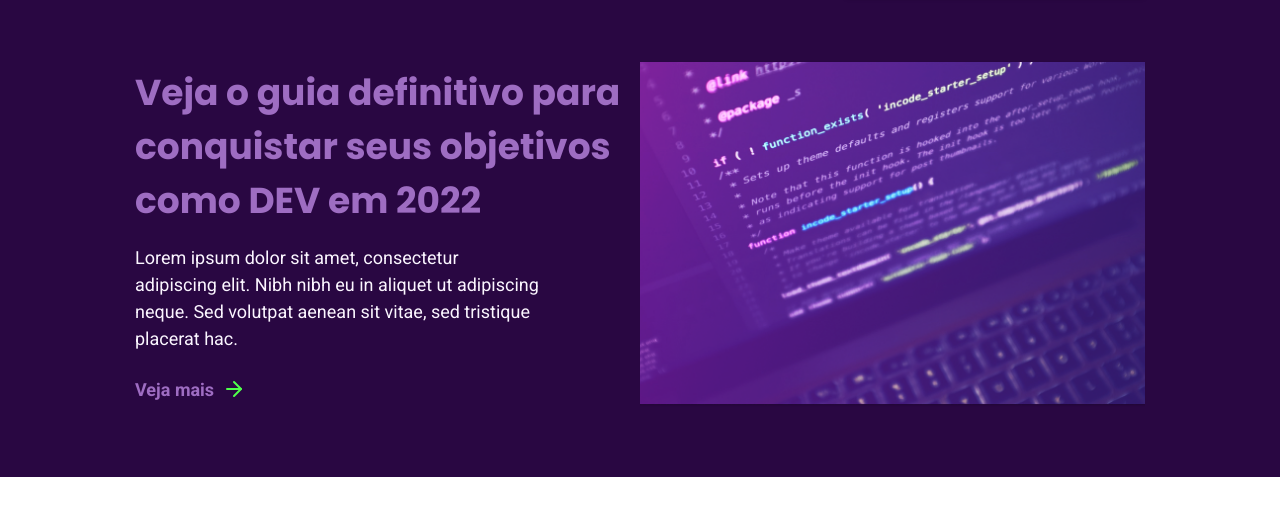
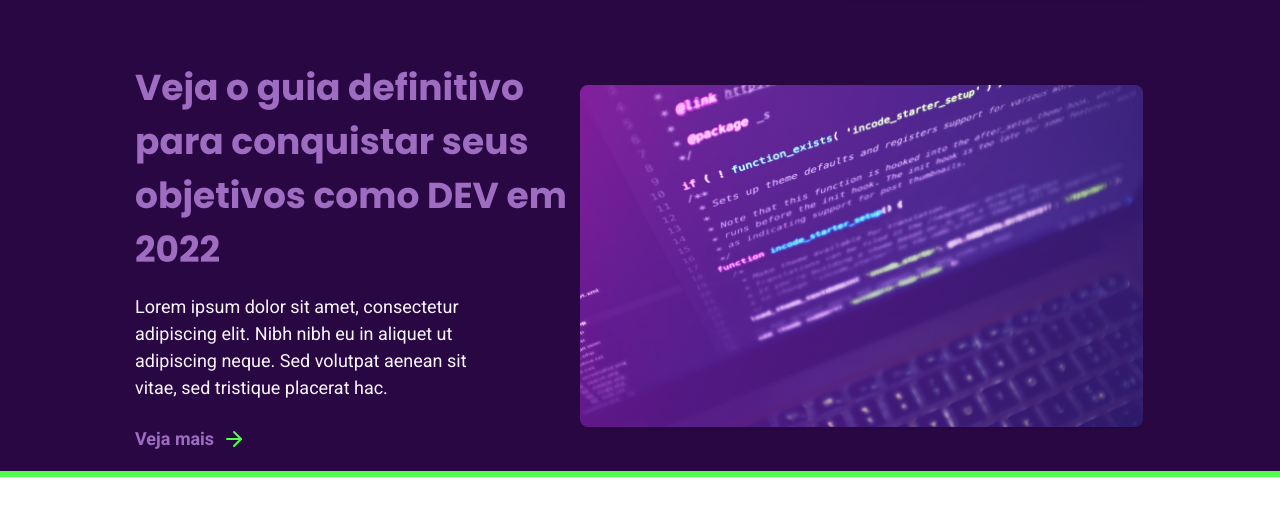
Before and after one commit to MessiasSilvaDev/RocketBlog, a plain HTML site: page index.html in a window 1280 px wide. Shown: the part 111-626 px from the top of the page. Drawn offline with Linux system fonts and the light colour scheme; files whose address does not match are found by name.

Commit message:
Refactor the main-home

```diff
--- a/css/components/main-article.css
+++ /dev/null
@@ -1,17 +0,0 @@
-.main-article {
-  display: inline-block;
-  width: 57rem;
-}
-
-.main-article.-image {
-  background: url(../../assets/images/featured-image.png) no-repeat center/cover;
-  height: 34.6rem;
-}
-
-.main-article .main-paragraph {
-  margin-top: 1.6rem;
-}
-
-.main-article .main-seeMore {
-  margin-top: 2.4rem;
-}
--- a/css/components/main-header.css
+++ b/css/components/main-header.css
@@ -2,6 +2,12 @@
   display: flex;
   align-items: center;
   justify-content: space-between;
+}
+
+.main-header .logo {
+  width: 16.2rem;
+  height: 3.7rem;
+  object-fit: cover;
 }
 
 .main-header .list {
--- a/css/components/main-home.css
+++ b/css/components/main-home.css
@@ -2,6 +2,7 @@
   background-color: var(--purple-bg);
   height: 58.8rem;
   width: 100vw;
+  border-bottom: 0.6rem solid var(--green);
 }
 
 .main-home .wrapper {
@@ -10,3 +11,21 @@
   align-items: center;
   justify-content: space-between;
 }
+
+.main-home .text {
+  width: 57rem;
+}
+
+.main-home .main-paragraph {
+  margin-top: 1.6rem;
+}
+
+.main-home .main-seeMore {
+  margin-top: 2.4rem;
+}
+
+.main-home .featuredImage {
+  width: 57rem;
+  height: 34.6rem;
+  object-fit: cover;
+}
--- a/index.html
+++ b/index.html
@@ -16,7 +16,6 @@
     <link rel="stylesheet" href="./css/components/main-header.css" />
     <link rel="stylesheet" href="./css/components/main-action.css" />
     <link rel="stylesheet" href="./css/components/search-bar.css" />
-    <link rel="stylesheet" href="./css/components/main-article.css" />
     <link rel="stylesheet" href="./css/components/main-title.css" />
     <link rel="stylesheet" href="./css//components/main-paragraph.css" />
     <link rel="stylesheet" href="./css/components/main-seeMore.css" />
@@ -25,7 +24,7 @@
     <main class="main-home">
       <div class="main-wrapper">
         <header class="main-header">
-          <img src="./assets/images/logo.svg" alt="" />
+          <img src="./assets/images/logo.svg" alt="Logo do Blog" class="logo" />
           <nav class="navbar">
             <ul class="list">
               <li>
@@ -51,12 +50,12 @@
               class="inputSearch"
             />
             <label for="search" class="iconSearch">
-              <img src="./assets/images/search.svg" alt="" class="search" />
+              <img src="./assets/images/search.svg" alt="Ícone de pesquisa" class="search" />
             </label>
           </form>
         </header>
         <div class="wrapper">
-          <article class="main-article">
+          <div class="text">
             <h1 class="main-title">
               Veja o guia definitivo para conquistar seus objetivos como DEV em
               2022
@@ -70,8 +69,12 @@
               Veja mais
               <img class="arrow" src="./assets/images/arrow-right.svg" alt="" />
             </a>
-          </article>
-          <article class="main-article -image"></article>
+          </div>
+          <img
+            src="./assets/images/featured-image.png"
+            alt="Foto exibindo linhas de código do monitor de um notebook"
+            class="featuredImage"
+          />
         </div>
       </div>
     </main>
```
